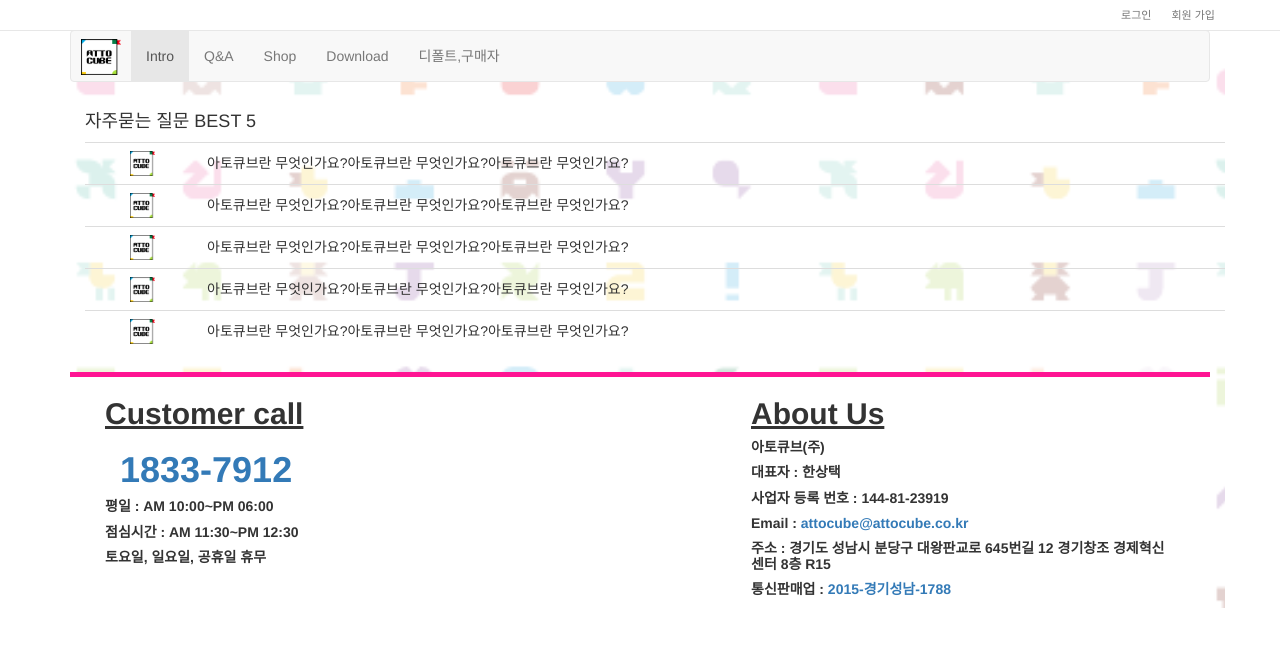
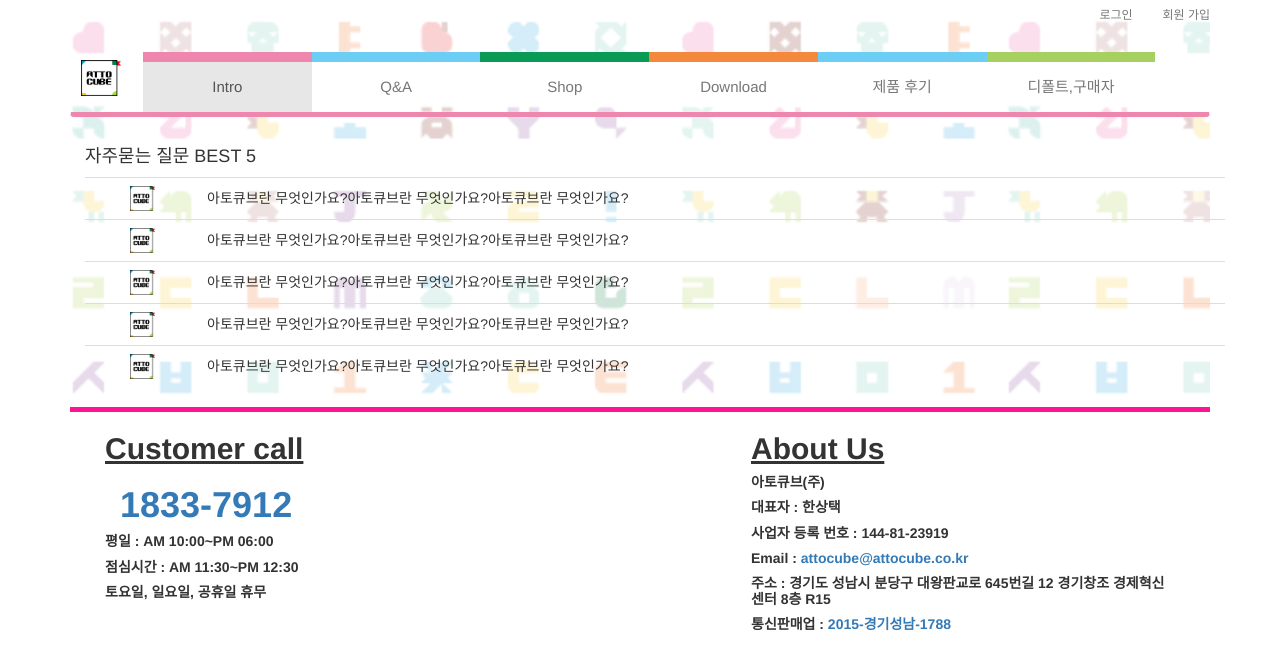
Before and after one commit to leejaengjaeng/Django_atto, a Django app: page /qa/ in a window 1280 px wide. Shown: the top 670 px of the page. Run offline with Django 3.2, Linux system fonts and the light colour scheme; some libraries are stand-ins or nearby versions.

Commit message:
navbar design

```diff
--- a/application/common/customUserHandler.py
+++ b/application/common/customUserHandler.py
@@ -31,6 +31,7 @@
             (u'Q&A', '/qa'),
             (u'Shop', '/shop'),
             (u'Download', '#'),
+            (u'제품 후기', '#'),
             (u'디폴트,구매자', '#'),
         ]
     else :
@@ -39,7 +40,7 @@
             (u'Q&A', '/qa'),
             (u'Shop', '/shop'),
             (u'Download', '#'),
-            (u'다른것들', '#'),
+            (u'제품 후기', '#'),
         ]
 
     request.session['nav_left'] = menu_left
--- a/assets/css/custom.css
+++ b/assets/css/custom.css
@@ -1,3 +1,13 @@
+body
+{
+  padding-top : 0px;
+}
+center
+{
+    font-size:15px;
+    font-style:strong;
+}
+
 .price {
     font-size: 10px;
 }
@@ -6,28 +16,68 @@
     font-size: 7px;
 }
 
-body {
-    padding-top: 65px;
-}
-
 #top_Toolbar
 {
+    position: relative;
+    width:100%;
+    min-height: 20px;
     background-color: rgba(0,0,0,0);
-    //border-color:rgba(0,0,0,0);
+    border-color:rgba(0,0,0,0);
 }
 #top_Toolbar a
 {
-    font-size: 11px;
-    padding: 5px 10px 5px 10px;
+    font-size: 12px;
+    padding: 5px 30px 5px 0px;
 }
 
-#bodyID
+#mainContainer
 {
-    padding : 30px 15px 0px 15px;
     background-size: 80%;
     background-clip:content-box;
 }
 
-.navbar-fixed-top {
-    min-height: 20px;
+#navMenu
+{
+    background-color: rgba(0,0,0,0);
+    border-color:rgba(0,0,0,0);
+    border-bottom:5px solid #EF86AE;
+
 }
+.navbar-header
+{
+    border-right:2px soild #6CCEF5;
+    width:5%;
+}
+#navbar
+{
+    width:95%;
+}
+#navbar li
+{
+    width:16%;
+}
+
+#navItem1
+{
+    border-top:10px solid #EF86AE;
+}
+#navItem2
+{
+    border-top:10px solid #6CCEF5;
+}
+#navItem3
+{
+    border-top:10px solid #099A55;
+}
+#navItem4
+{
+    border-top:10px solid #F4883D;
+}
+#navItem5
+{
+    border-top:10px solid #6CCEF5;
+}
+#navItem6
+{
+    border-top:10px solid #A6D060;
+}
--- a/templates/homepage/attoHome_base.html
+++ b/templates/homepage/attoHome_base.html
@@ -30,8 +30,8 @@
         {% setSession request %}
 </head>
 
-<body id="bodyID" >
-<div class="container" style='background-image: url("{% static 'assets/img/background.png' %}");'>
+<body>
+<div id="mainContainer" class="container" style='background-image: url("{% static 'assets/img/background.png' %}");'>
 <!-- TODO: 모바일에서 두줄로 나오는거 수정 -->
 <!-- 고정 툴바 -->
     <nav id="top_Toolbar" class="navbar navbar-default navbar-fixed-top">
@@ -50,9 +50,8 @@
       </div>
     </nav>
 <!-- 고정 툴바 끝-->
-
 <!-- 네비게이션 바 -->
-    <div class = "navbar navbar-default" >
+    <nav class = "navbar navbar-default" id="navMenu" >
         <div class = "container">
             <div class = "navbar-header">
                 <!-- 햄버거 메뉴-->
@@ -73,13 +72,13 @@
             <!-- 사이즈 줄어들면 사라질 부분 -->
             <div class="collapse navbar-collapse" id="navbar-collapse">
                 <!--기본메뉴-->
-                <ul class="nav navbar-nav">
+                <ul id="navbar" class="nav navbar-nav">
                 {% if request.session.nav_left %}
                     {% for key,value in request.session.nav_left %}
                         {% ifequal 0 forloop.counter0 %}
-                            <li role="presentation" class="active"><a href={{value}}> {{key}} </a></li>
+                            <li role="presentation" class="active" id="navItem{{ forloop.counter }}"><a href={{value}}><center>{{key}}</center></a></li>
                         {% else %}
-                            <li role="presentation"><a href={{value}}> {{key}} </a></li>
+                            <li role="presentation" id="navItem{{ forloop.counter }}"><a href={{value}}><center>{{key}}</center></a></li>
                         {% endifequal %}
                     {% endfor %}
                 {% else %}
@@ -88,7 +87,7 @@
                 </ul>
             </div>
         </div>
-    </div>
+    </nav>
 <!-- 네비게이션바 종료 -->
 
 {% block slider %}{% endblock slider %}
```
